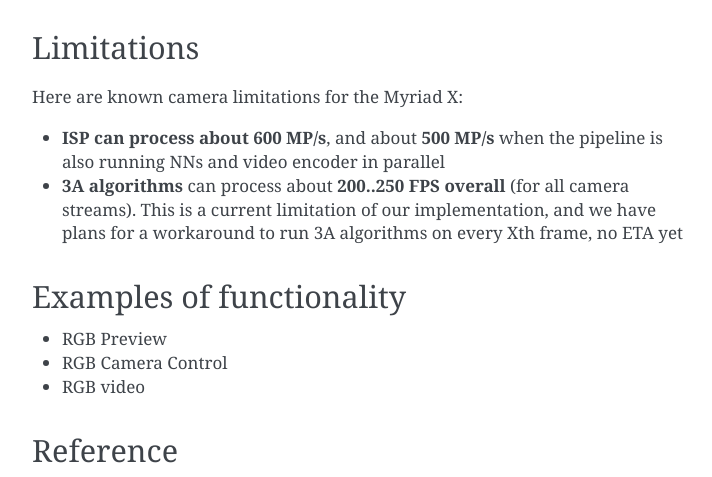
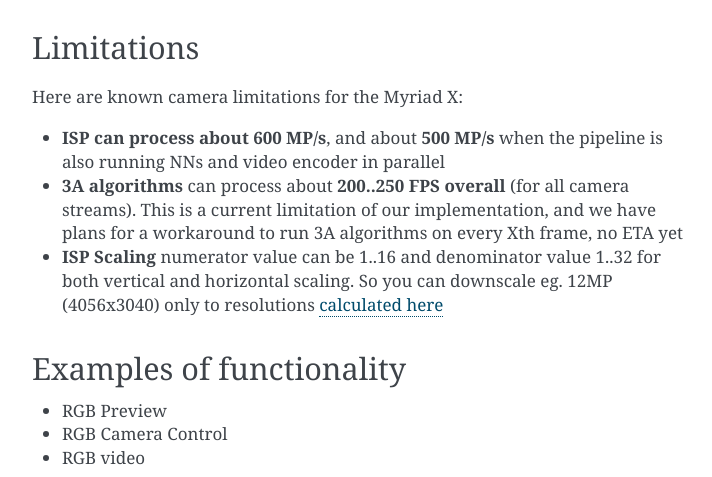
Before and after one commit to luxonis/depthai-python, a Sphinx documentation site: the page built from docs/source/components/nodes/color_camera.rst, in a window 1280 px wide and 900 px high, scrolled down 1485 px, cut to the strip 79-556 px from the top of the window. Shown: the whole strip, without its empty margins (388-1100 px from the left). Built offline with Sphinx 7.4.7, drawn with Linux system fonts in a browser that asks for light colours; pages that are not in the unit, such as notebooks, are missing from menus; the version number could not be read and is left out.

Commit message:
Added limitation note in docs about isp scaling

```diff
--- a/docs/source/components/nodes/color_camera.rst
+++ b/docs/source/components/nodes/color_camera.rst
@@ -93,6 +93,7 @@
 
 - **ISP can process about 600 MP/s**, and about **500 MP/s** when the pipeline is also running NNs and video encoder in parallel
 - **3A algorithms** can process about **200..250 FPS overall** (for all camera streams). This is a current limitation of our implementation, and we have plans for a workaround to run 3A algorithms on every Xth frame, no ETA yet
+- **ISP Scaling** numerator value can be 1..16 and denominator value 1..32 for both vertical and horizontal scaling. So you can downscale eg. 12MP (4056x3040) only to resolutions `calculated here <https://docs.google.com/spreadsheets/d/153yTstShkJqsPbkPOQjsVRmM8ZO3A6sCqm7uayGF-EE/edit#gid=0>`__
 
 Examples of functionality
 #########################
```
